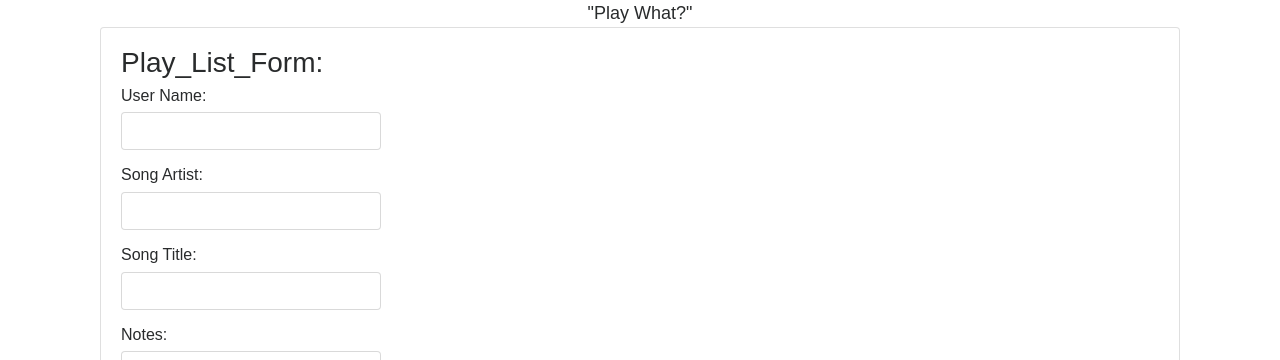
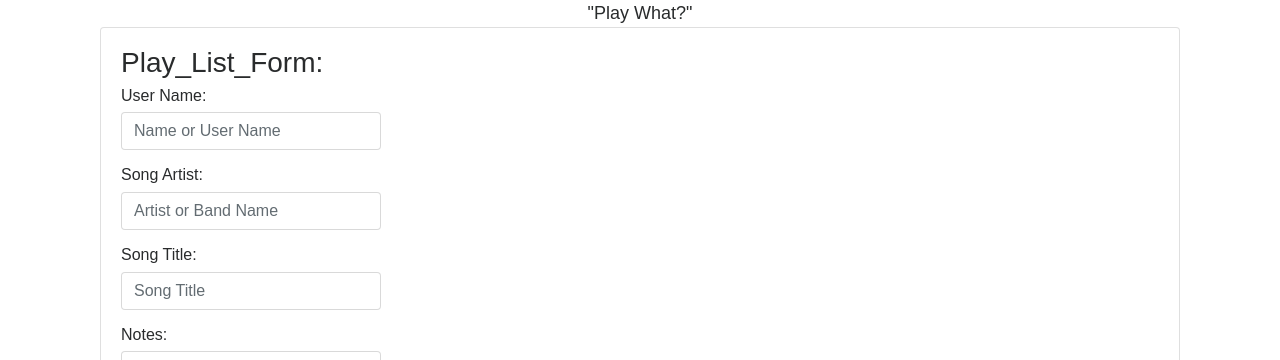
Before and after one commit to kharrison7/state-props-forms-weekly-project, a React (Create React App) app: page / in a window 1280 px wide. Shown: the top 360 px of the page. Built offline with nearby package versions, Linux system fonts and the light colour scheme; no server answers.

Commit message:
THis adds placeholder text.

```diff
--- a/src/components/PlayListForm.js
+++ b/src/components/PlayListForm.js
@@ -93,15 +93,15 @@ export default class PlayListForm extends Component {
                   <form className="enterForm" onSubmit={this.handleFormSubmit}>
                     <div className="form-group">
                       <h6>User Name:</h6>
-                      <input value={this.state.userName} onChange={this.handleNameChange} className="form-control col-md-3" name="name" type="text"/>
+                      <input value={this.state.userName} onChange={this.handleNameChange} className="form-control col-md-3" name="name" placeholder="Name or User Name" type="text"/>
                     </div>
                     <div className="form-group">
                       <h6>Song Artist:</h6>
-                      <input value={this.state.songArtist} onChange={this.handleSongArtistChange} className="form-control col-md-3" name="name" type="text" />
+                      <input value={this.state.songArtist} onChange={this.handleSongArtistChange} className="form-control col-md-3" name="name" placeholder="Artist or Band Name" type="text" />
                     </div>
                     <div className="form-group">
                       <h6>Song Title:</h6>
-                      <input value={this.state.songTitle} onChange={this.handleSongTitleChange} className="form-control col-md-3" name="name" type="text" />
+                      <input value={this.state.songTitle} onChange={this.handleSongTitleChange} className="form-control col-md-3" name="name" placeholder="Song Title" type="text" />
                     </div>
                     <div className="form-group">
                       <h6>Notes:</h6>
```
